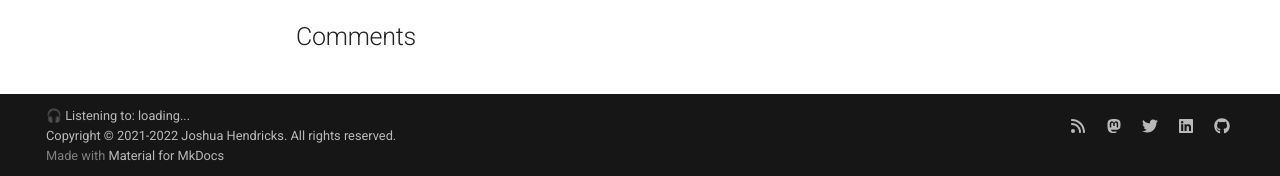
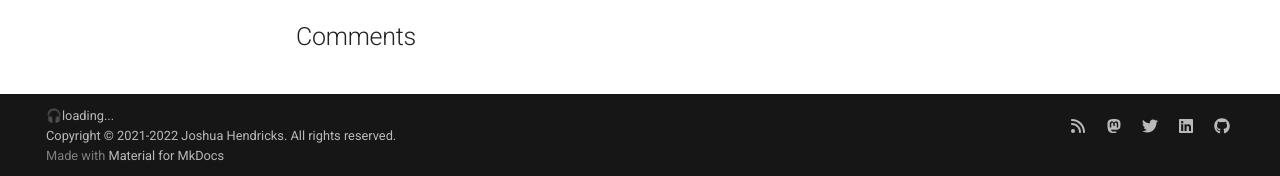
Before and after one commit to joshooaj/joshooaj.github.io, an MkDocs documentation site: the page built from docs/blog/posts/2024-03-21-PSPushover/PSPushover.md, in a window 1280 px wide and 900 px high, scrolled down 4438 px. Shown: the part 721-897 px from the top of the window. Built offline with MkDocs 1.6.1 and Material for MkDocs 9.7.7, drawn with Linux system fonts in a browser that asks for light colours; plug-ins that fetch from the network failed and are left out; comment, search, counter and statistics services are not loaded.

Commit message:
chore: Make "listening to" label a simple emoticon

```diff
--- a/mkdocs.yml
+++ b/mkdocs.yml
@@ -6,7 +6,7 @@ repo_name: joshooaj/joshooaj.github.io
 repo_url: https://github.com/joshooaj/joshooaj.github.io
 edit_uri: edit/main/docs/
 docs_dir: docs
-copyright: '<label for="last-track">🎧 Listening to: </label><span id="last-track" class="last-track">loading...</span><br />Copyright &copy; 2021-2022 Joshua Hendricks. All rights reserved.'
+copyright: '<label for="last-track">🎧</label><span id="last-track" class="last-track">loading...</span><br />Copyright &copy; 2021-2022 Joshua Hendricks. All rights reserved.'
 
 nav:
   - index.md
```
